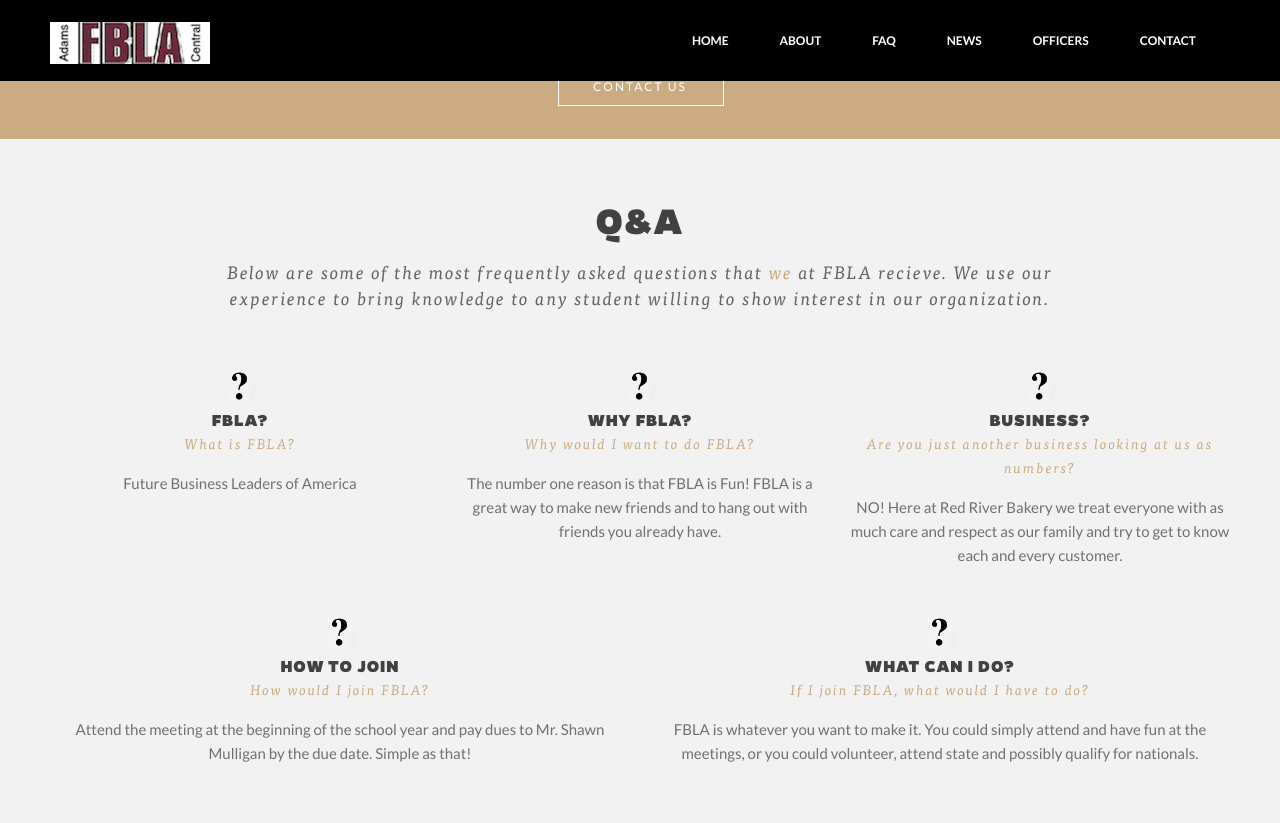
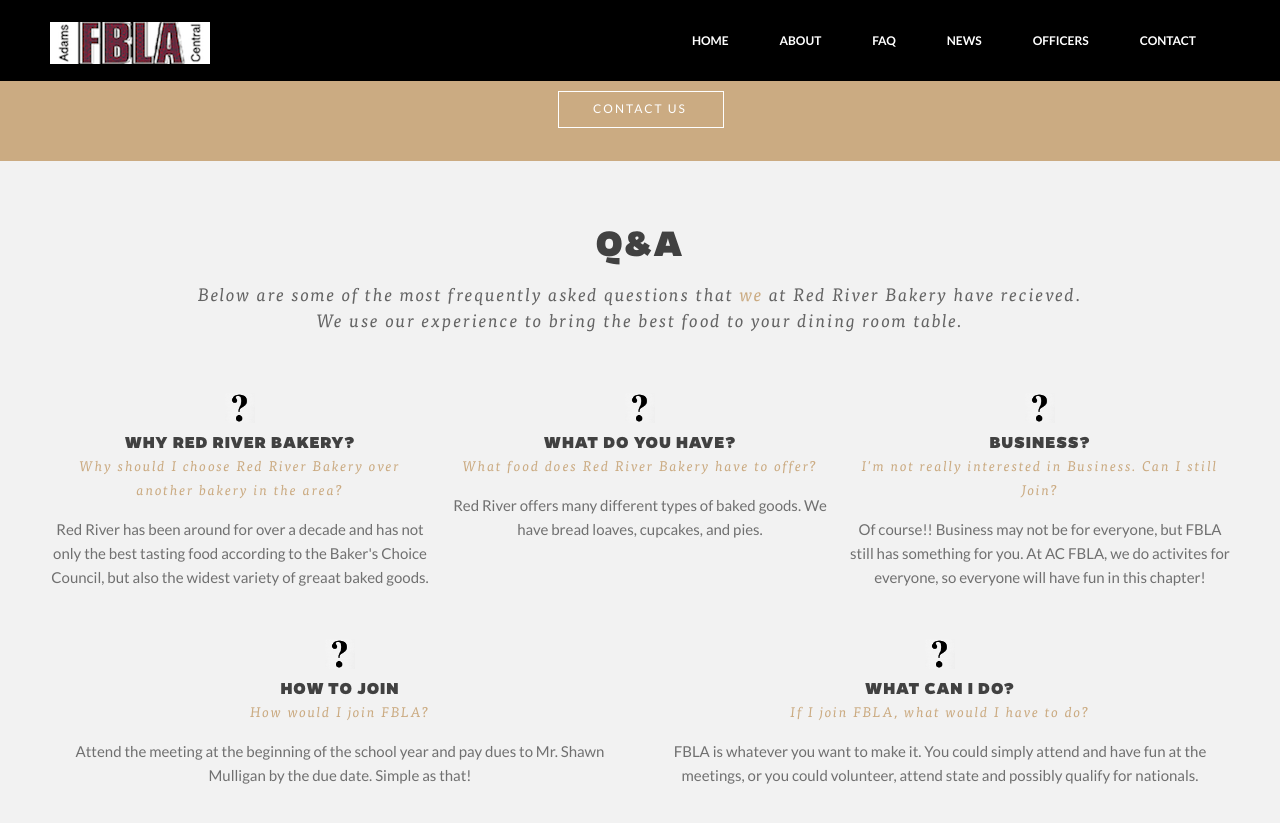
Before and after one commit to fblabake/fblabake.github.io, a Jekyll site: the page built from index.html, in a window 1280 px wide and 900 px high, scrolled down 4002 px. Shown: the top 823 px of the window. Built offline with Jekyll 4.4.1, drawn with Linux system fonts in a browser that asks for light colours; some of the changed text lies outside the part shown.

Commit message:
Update index.html

```diff
--- a/index.html
+++ b/index.html
@@ -33,7 +33,7 @@
           <div class="tp-banner">
                <ul>
                     <!-- THE FIRST SLIDE -->
-	               <li data-masterspeed="1000" data-slotamount="1" data-title="ADAMS CENTRAL FBLA" data-transition="fade">
+	               <li data-masterspeed="1000" data-slotamount="1" data-title="RED RIVER BAKERY" data-transition="fade">
 	                    <img alt="" data-bgfit="100" data-bgfitend="130" data-bgposition="left center" data-bgpositionend="right center" data-duration="14000" data-ease="Linear.easeNone" data-kenburns="on" src="img/1.jpg" />
 	                    <!-- THE CAPTIONS IN THIS SLIDE --> <!-- LAYER NR. 1 -->
 	                    <div class="tp-caption tp-fade fadeout fullscreenvideo" data-aspectratio="16:9" data-autoplay="true" data-autoplayonlyfirsttime="false" data-easing="Power4.easeOut" data-elementdelay="0.01" data-endeasing="Power4.easeIn" data-endelementdelay="0.1" data-endspeed="1500" data-forcecover="1" data-forcerewind="on" data-nextslideatend="true" data-speed="1000" data-start="1100" data-volume="mute" data-x="0" data-y="0" style="z-index: 2;">
@@ -118,7 +118,7 @@
                     <div class="about-box">
                          <div class="about-box-icon"></div>
                          <h5>CONNECT</h5>
-                         <p>Red River is always available to take your calls during business hours. Call or email us now!</p>
+                         <p>FBLA is the largest student organization at Adams Central and the second largest chapter in the state, which offers many opportunities to meet new friends.</p>
                     </div>
 
                     <div class="about-box">
@@ -157,7 +157,7 @@
                </div>
 
                <div class="sixteen columns" data-scroll-reveal="enter bottom move 100px over 0.5s after 0.1s">
-                    <div class="sub-text">We&#39;re a group of six dedicated officers that are here to help make your experience in FBLA the best it can be!</div>
+                    <div class="sub-text">We&#39;re a group of three highly trained bakers that are here to help make your experience the best!</div>
                </div>
           </div>
 
@@ -341,7 +341,7 @@
         </div>
 
         <div class="sixteen columns" data-scroll-reveal="enter bottom move 100px over 0.5s after 0.1s">
-            <div class="sub-text">Below are some of the most frequently asked questions that <a data-gal="m_PageScroll2id" data-ps2id-offset="65" href="/#team">we</a> at FBLA recieve. We use our experience to bring knowledge to any student willing to show interest in our organization.</div>
+            <div class="sub-text">Below are some of the most frequently asked questions that <a data-gal="m_PageScroll2id" data-ps2id-offset="65" href="/#team">we</a> at Red River Bakery have recieved. We use our experience to bring the best food to your dining room table.</div>
         </div>
     </div>
 
@@ -349,18 +349,18 @@
         <div class="one-third column" data-scroll-reveal="enter bottom move 100px over 0.5s after 0.1s">
             <div class="services-top-wrap">
                 <img alt="" src="img/icon11.png" />
-                <h6>FBLA?</h6>
-                <div class="subtext-ser-top">What is FBLA?</div>
-                <p>Future Business Leaders of America</p>
+                <h6>Why RED RIVER BAKERY?</h6>
+                <div class="subtext-ser-top">Why should I choose Red River Bakery over another bakery in the area?</div>
+                <p>Red River has been around for over a decade and has not only the best tasting food according to the Baker's Choice Council, but also the widest variety of greaat baked goods.</p>
             </div>
         </div>
 
         <div class="one-third column" data-scroll-reveal="enter bottom move 100px over 0.5s after 0.1s">
             <div class="services-top-wrap">
                 <img alt="" src="img/icon11.png" />
-                <h6>WHY FBLA?</h6>
-                <div class="subtext-ser-top">Why would I want to do FBLA?</div>
-                <p>The number one reason is that FBLA is Fun!  FBLA is a great way to make new friends and to hang out with friends you already have.</p>
+                <h6>WHAT DO YOU HAVE?</h6>
+                <div class="subtext-ser-top">What food does Red River Bakery have to offer?</div>
+                <p>Red River offers many different types of baked goods. We have bread loaves, cupcakes, and pies. </p>
             </div>
         </div>
 
@@ -368,8 +368,8 @@
             <div class="services-top-wrap">
                 <img alt="" src="img/icon11.png" />
                 <h6>BUSINESS?</h6>
-                <div class="subtext-ser-top">Are you just another business looking at us as numbers?</div>
-                <p>NO! Here at Red River Bakery we treat everyone with as much care and respect as our family and try to get to know each and every customer.</p>
+                <div class="subtext-ser-top">I'm not really interested in Business.  Can I still Join?</div>
+                <p>Of course!! Business may not be for everyone, but FBLA still has something for you.  At AC FBLA, we do activites for everyone, so everyone will have fun in this chapter!</p>
             </div>
         </div>
 
```
